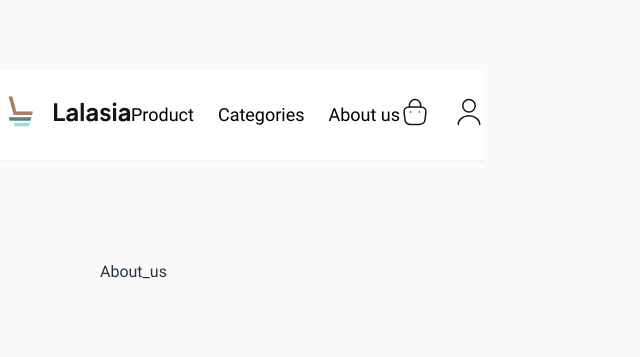
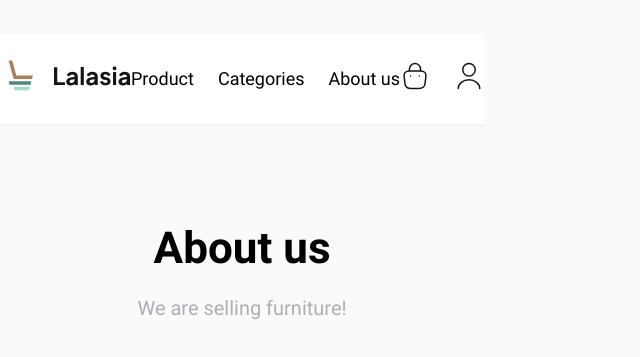
Before and after one commit to TakhirovBizhan/e-commerse, a React (Vite) app: page /About_us in a window 1280 px wide. Shown: the part 223-580 px from the top of the page, without its empty margins (0-640 px from the left). Built offline with nearby package versions, Linux system fonts and the light colour scheme.

Commit message:
new: title and subtletext for categories and about_us pages

```diff
--- /dev/null
+++ b/src/Pages/About_us/About_us.module.css
@@ -0,0 +1,12 @@
+.text__container {
+    display: flex;
+    flex-direction: column;
+    gap: var(--space-xl);
+    margin: auto;
+    max-width: 653px;
+    align-items: center;
+}
+
+.text__item {
+    text-align: center;
+}
--- a/src/Pages/About_us/About_us.tsx
+++ b/src/Pages/About_us/About_us.tsx
@@ -1,7 +1,15 @@
+
+import styles from './About_us.module.css'
+import Text from "../../Components/Text";
 
 export const About_us = () => {
   return (
-    <div>About_us</div>
+    <div>
+      <div className={styles.text__container}>
+        <Text tag="h2" view="title" color="primary">About us</Text>
+        <Text view="p-20" color="secondary" className={styles.text__item}>We are selling furniture!</Text>
+      </div>
+    </div>
   )
 }
 
--- /dev/null
+++ b/src/Pages/Categories/Categories.module.css
@@ -0,0 +1,12 @@
+.text__container {
+    display: flex;
+    flex-direction: column;
+    gap: var(--space-xl);
+    margin: auto;
+    max-width: 653px;
+    align-items: center;
+}
+
+.text__item {
+    text-align: center;
+}
--- a/src/Pages/Categories/Categories.tsx
+++ b/src/Pages/Categories/Categories.tsx
@@ -1,7 +1,13 @@
+import styles from './Categories.module.css'
+import Text from "../../Components/Text";
 
 export const Categories = () => {
   return (
-    <div>Categories</div>
+    <div>
+    <div className={styles.text__container}>
+      <Text tag="h2" view="title" color="primary">Categories</Text>
+    </div>
+  </div>
   )
 }
 export default Categories;
```
